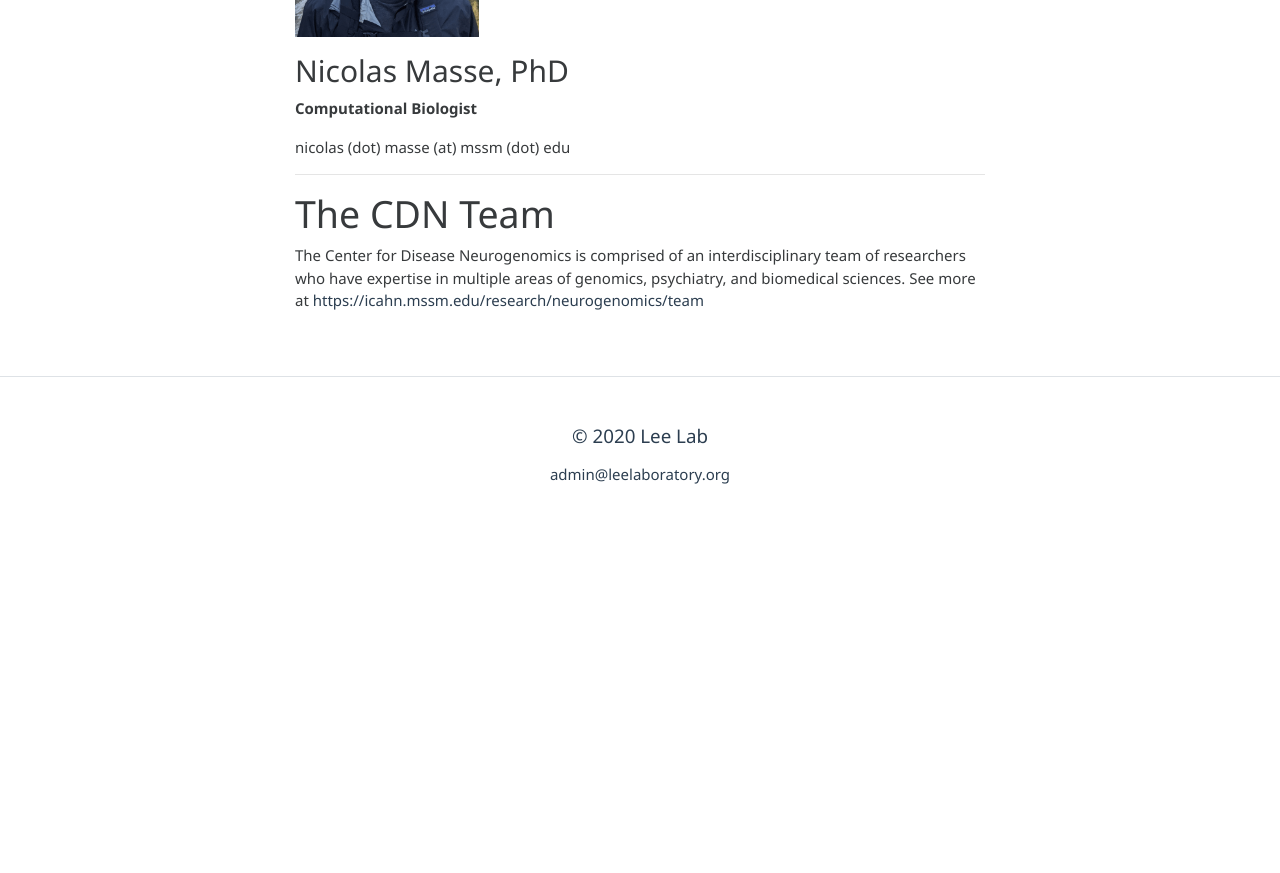
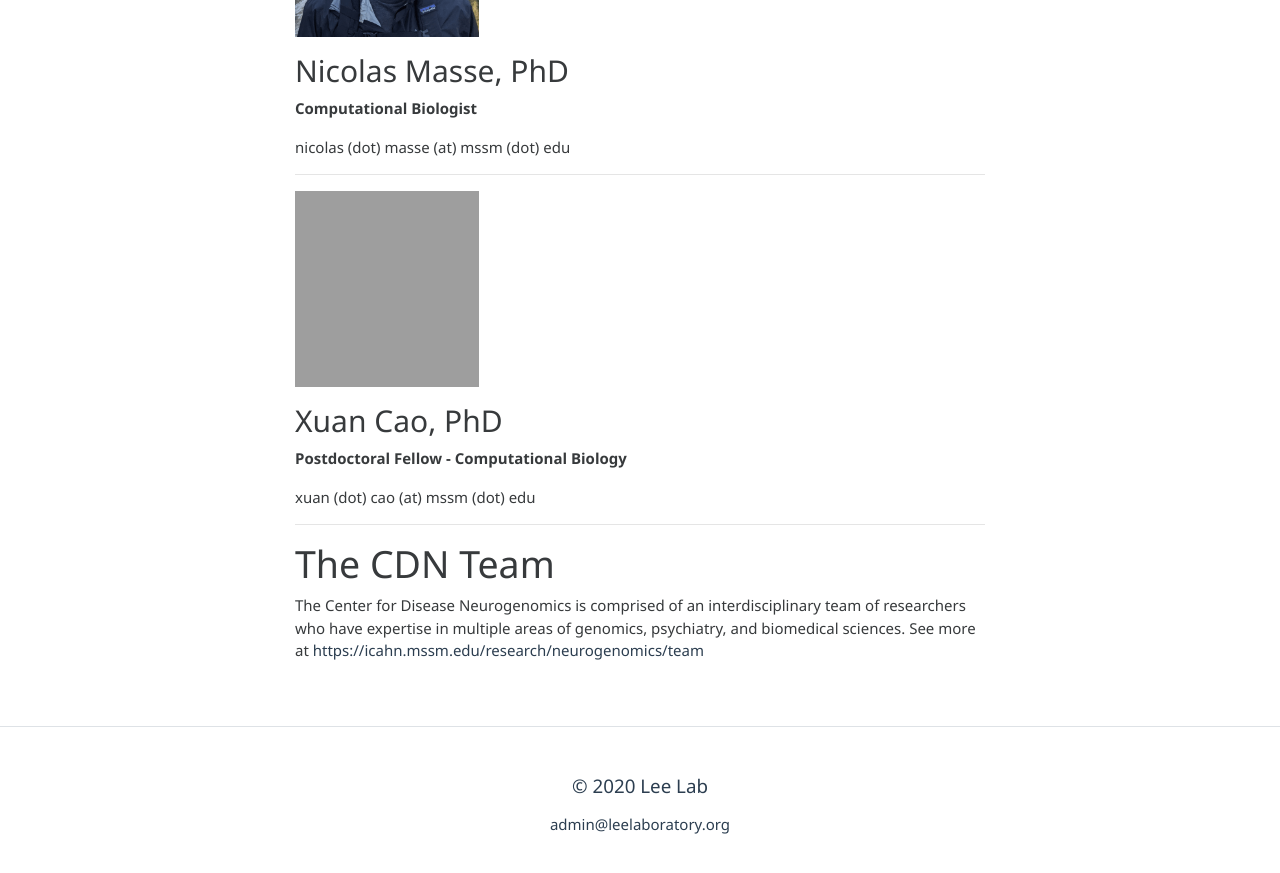
Before and after one commit to leelaboratory/leelaboratory.github.io, a Jekyll site: the page built from pages/team.md, in a window 1280 px wide and 900 px high, scrolled down 2543 px. Shown: the top 873 px of the window. Built offline with Jekyll 4.4.1, drawn with Linux system fonts in a browser that asks for light colours; before the commit the page ends 3093 px from its top, so only the background shows below that; grey boxes are pictures that could not be loaded.

Commit message:
Update team.md

```diff
--- a/pages/team.md
+++ b/pages/team.md
@@ -89,5 +89,16 @@ nicolas (dot) masse (at) mssm (dot) edu
 
 <hr>
 
+<img src="/images/XC.jpg" width="184" height="196">
+
+## Xuan Cao, PhD
+<p><b>
+  Postdoctoral Fellow - Computational Biology
+</b></p>
+
+xuan (dot) cao (at) mssm (dot) edu
+
+<hr>
+
 # The CDN Team
 The Center for Disease Neurogenomics is comprised of an interdisciplinary team of researchers who have expertise in multiple areas of genomics, psychiatry, and biomedical sciences. See more at [https://icahn.mssm.edu/research/neurogenomics/team](https://icahn.mssm.edu/research/neurogenomics/team)
```
